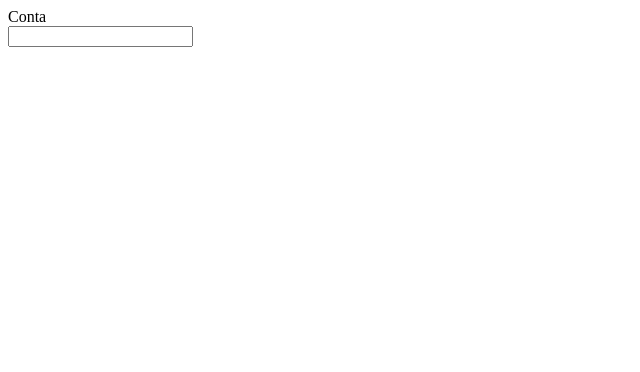
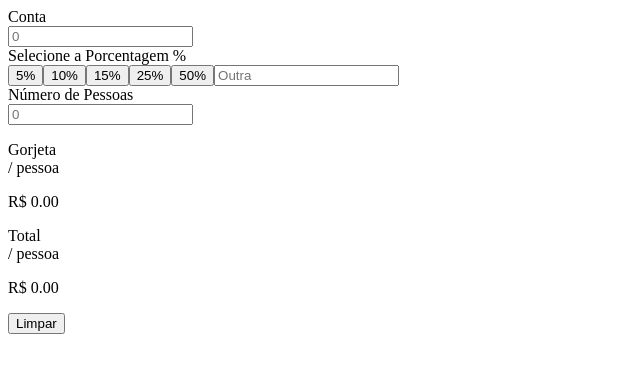
Before and after one commit to bsthaiss/aulas-react, a React (Vite) app in the folder calculadora-de-gorjeta/: page / in a window 1280 px wide. Shown: the top 372 px of the page, without its empty margins (0-640 px from the left). Built offline with nearby package versions, Linux system fonts and the light colour scheme.

Commit message:
Atualizei o código

```diff
--- a/calculadora-de-gorjeta/src/components/Calculadora.jsx
+++ b/calculadora-de-gorjeta/src/components/Calculadora.jsx
@@ -3,12 +3,42 @@ export function Calculadora() {
         <main>
             <form action="">
                 <div className="bill">
-                    <label htmlFor="">Conta</label>
+                    <label htmlFor="bill">Conta</label>
                 </div>
                 <div className="input-box">
-                    <input type="number" />
+                    <input type="number" id="bill" placeholder="0"/>
+                </div>
+                <div className="tip-percentage">
+                    <label htmlFor="custom">Selecione a Porcentagem %</label>
+                    <div>
+                        <input type="button" value="5%" /><input type="button" value="10%" /><input type="button" value="15%" /><input type="button" value="25%" /><input type="button" value="50%" />
+                        <input type="number" id="custom" placeholder="Outra" />
+                    </div>
+                </div>
+                <div className="people">
+                    <label htmlFor="people-number">Número de Pessoas</label>
+                    <div className="input-box">
+                        <input type="number" id="people-number" placeholder="0" />
+                    </div>
                 </div>
             </form>
+            <section className="results">
+                <div className="tip-amount">
+                    <p>
+                        Gorjeta <br />
+                        <span>/ pessoa</span>
+                    </p>
+                    <p>R$ 0.00</p>
+                </div>
+                <div className="total">
+                    <p>
+                        Total <br />
+                        <span>/ pessoa</span>
+                    </p>
+                    <p>R$ 0.00</p>
+                </div>
+                <button>Limpar</button>
+            </section>
         </main>
     );
 }
```
